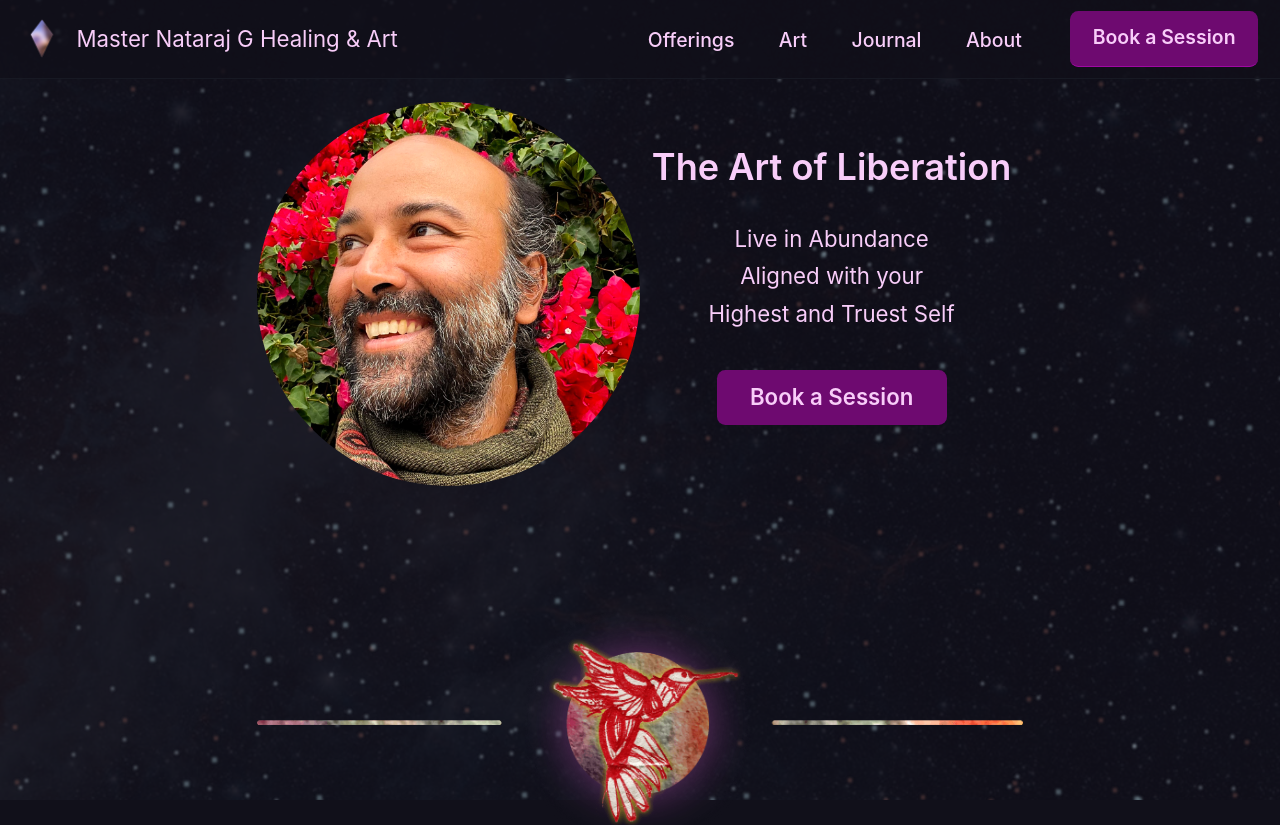
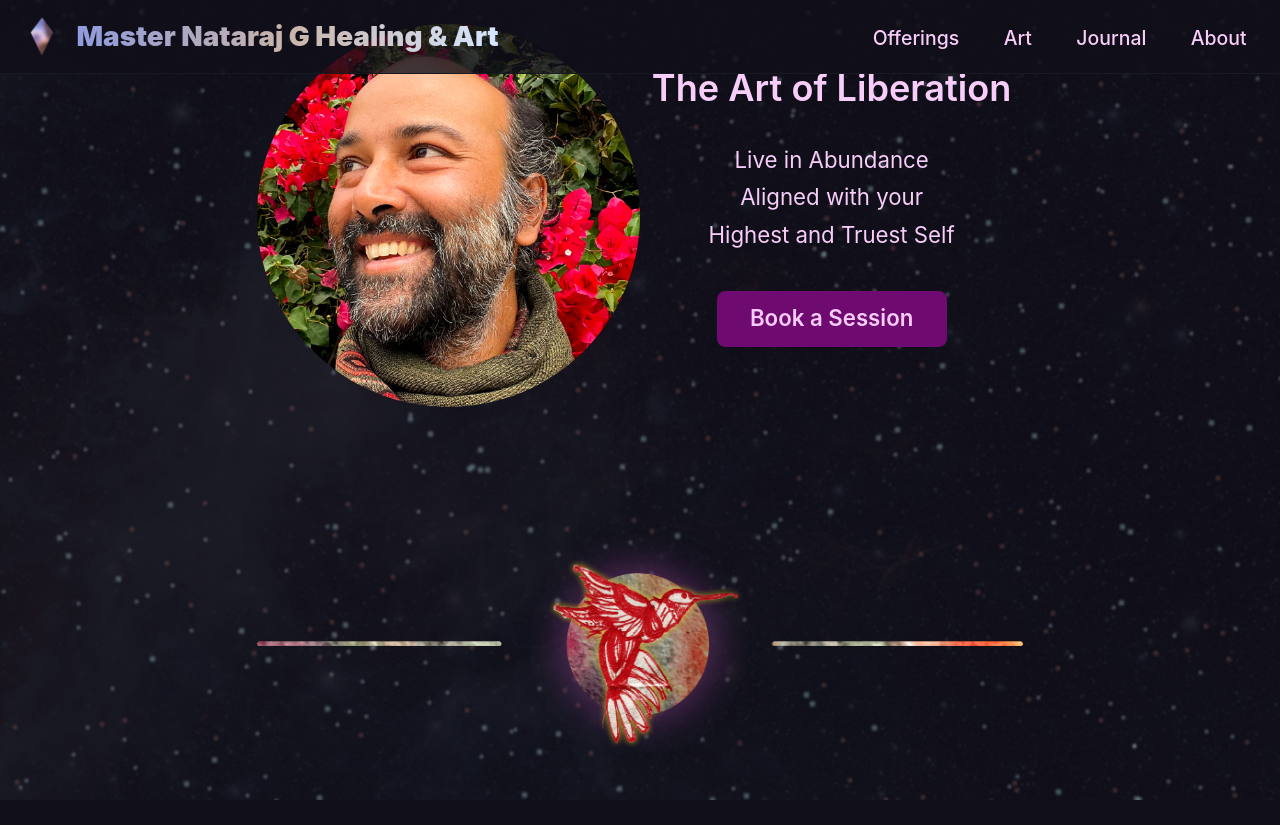
Before and after one commit to natarajgcb/natarajg, a Next.js app: page / in a window 1280 px wide. Shown: the top 825 px of the page. Built offline with nearby package versions, Linux system fonts and the light colour scheme.

Commit message:
Improving Navbar

```diff
--- a/components/MNGNavbar.tsx
+++ b/components/MNGNavbar.tsx
@@ -23,17 +23,19 @@ import {
   ChevronDownIcon,
   ChevronRightIcon,
 } from '@chakra-ui/icons';
+import { MNGBOLD } from './MNGType';
+import NextLink from 'next/link';
 
 export default function MNGNavbar() {
   const { isOpen, onToggle } = useDisclosure();
 
   return (
-    <Box>
+    <Box position={'fixed'} w={'100%'} zIndex={999}>
       <Flex
         bg={'mngr.blacka'}
         color={'mngr.light'}
         minH={'60px'}
-        py={{ base: 2 }}
+        py={{ base: 3 }}
         px={{ base: 4 }}
         borderBottom={1}
         borderStyle={'solid'}
@@ -42,22 +44,23 @@ export default function MNGNavbar() {
 
         <Flex justify={{ base: 'center', md: 'start' }} w={{md:'100%'}}
           alignItems={'center'}>
-          <Image h={{base:30, md:39}} mr={'mngr.11'} src="/img/MNGSSDivineEagle.png" alt="MNG SS Divine Eagle Logo" />
-          <Text
-            textAlign={useBreakpointValue({ base: 'center', md: 'left' })}
-            fontFamily={'heading'}
-            color={'mngr.light'}>
-            Master Nataraj G Healing &amp; Art
-          </Text>
+          <NextLink href='/' style={{borderBottom: 'none'}}>
+            <Image h={{base:30, md:39}} mr={'mngr.11'} src="/img/MNGSSDivineEagle.png" alt="MNG SS Divine Eagle Logo" />
+          </NextLink>
+          <NextLink href='/' style={{borderBottom: 'none'}}>
+            <MNGBOLD>
+              Master Nataraj G Healing &amp; Art
+            </MNGBOLD>
+          </NextLink>
 
           <Spacer display={{ base: 'none', md: 'flex' }} />
 
-          <Flex display={{ base: 'none', md: 'flex' }} mr={'mngr.27'}>
+          <Flex display={{ base: 'none', md: 'flex' }}>
             <DesktopNav />
           </Flex>
 
           <Stack
-            display={{ base: 'none', md: 'inline-flex' }}
+            display={{ base: 'none', md: 'none' }}
             justify={'flex-end'}
             direction={'row'}
             spacing={6}>
@@ -102,7 +105,7 @@ export default function MNGNavbar() {
 const DesktopNav = () => {
   const linkColor = 'mngr.light';
   const linkHoverColor = 'mngr.link';
-  const popoverContentBgColor = 'mngr.black';
+  const popoverContentBgColor = 'mngr.blacka';
 
   return (
     <Stack direction={'row'} spacing={4}>
@@ -188,7 +191,7 @@ const DesktopSubNav = ({ label, href, subLabel }: NavItem) => {
 const MobileNav = () => {
   return (
     <Stack
-      bg={'gray.800'}
+      bg={'mngr.blacka'}
       p={4}
       display={{ md: 'none' }}>
       {NAV_ITEMS.map((navItem) => (
@@ -215,7 +218,7 @@ const MobileNavItem = ({ label, children, href }: NavItem) => {
         }}>
         <Text
           fontWeight={600}
-          color={'gray.200'}>
+          color={'mngr.light'}>
           {label}
         </Text>
         {children && (
--- a/components/MNGType.js
+++ b/components/MNGType.js
@@ -49,9 +49,8 @@ export const MNGBOLD = (props) => {
   return (
     <Heading as="h1"
       fontWeight="900"
-      fontSize="mngr.h1"
+      fontSize="mngr.h3"
       lineHeight="1.39"
-      marginBottom="mngr.27"
       bgGradient="linear(to-l, #D5E6FF,#C9B4A9,#8F9BDD)"
       bgClip="text"
       {...props}
```
